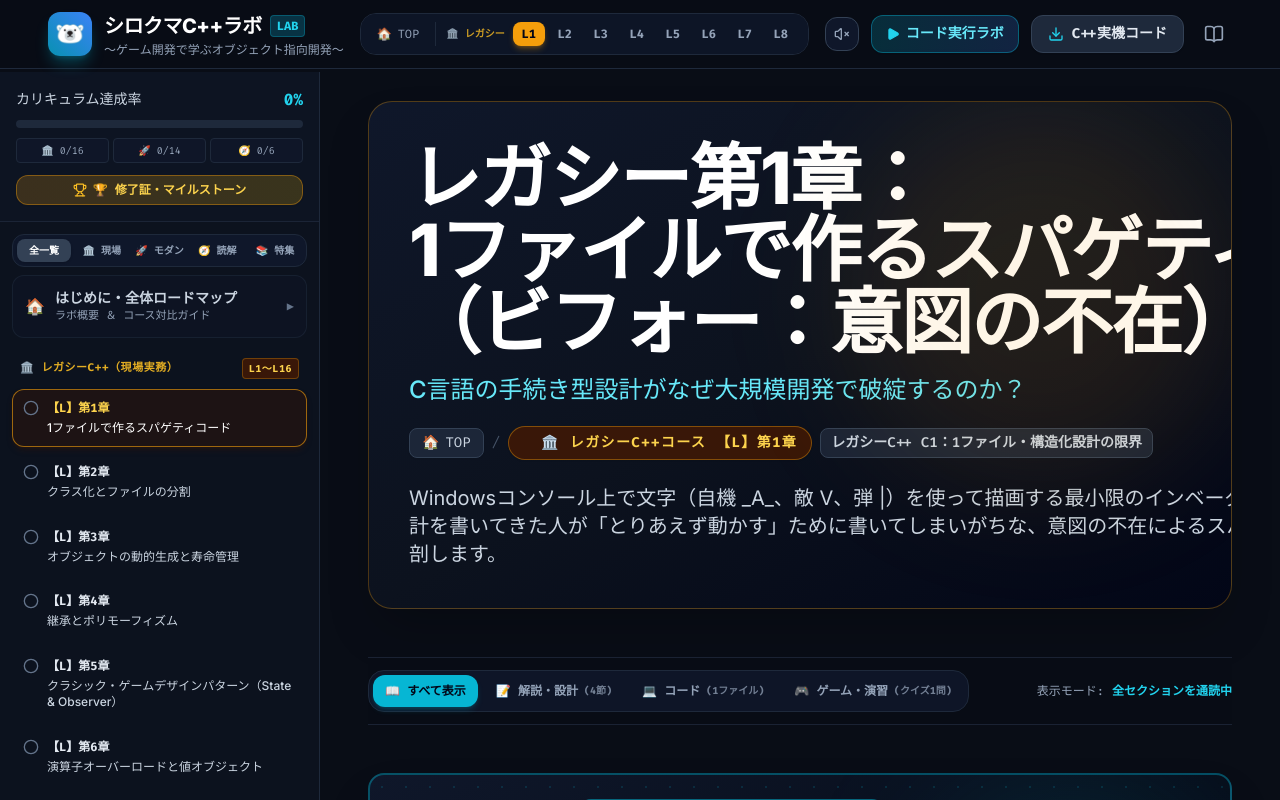
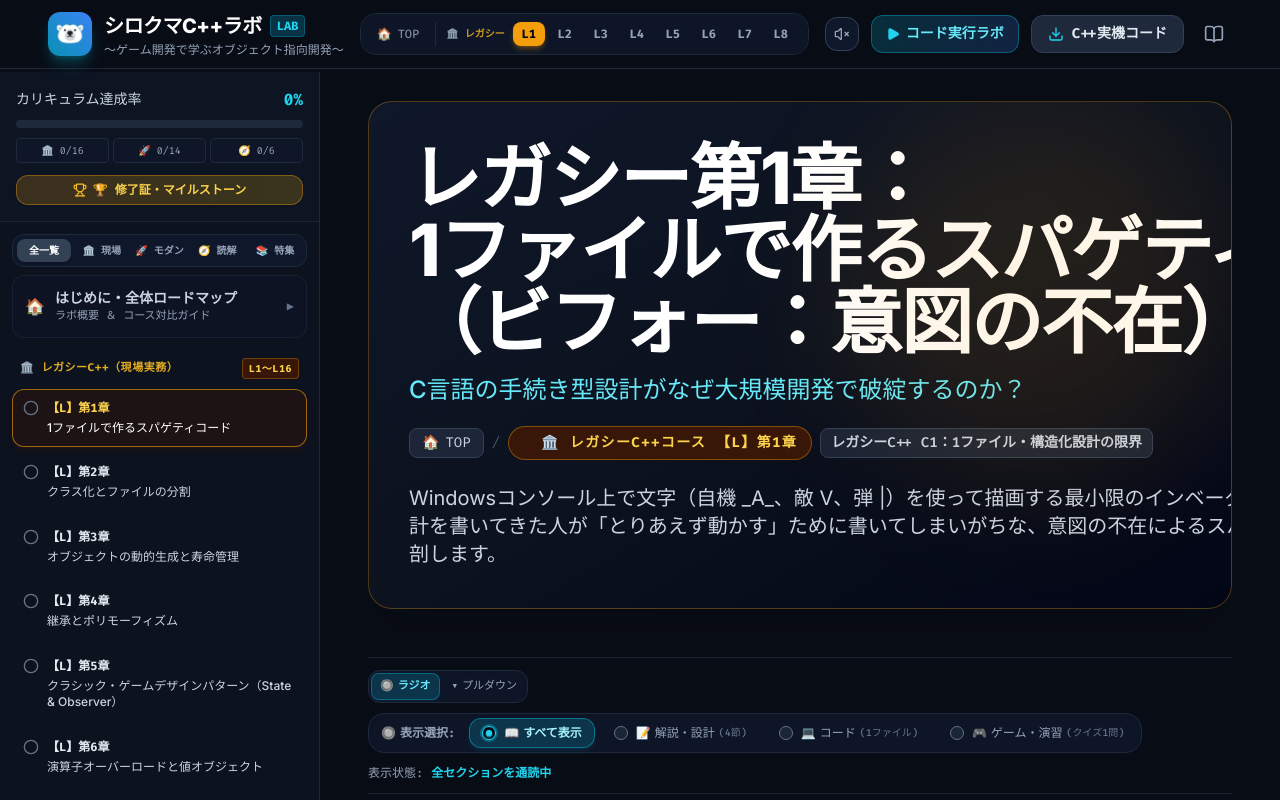
Before and after one commit to genki113355-tm/cpp-study, a React (Vite) app: page / in a window 1280 px wide. Both pictures are taken after a click on the button "L1". Shown: the top 800 px of the page. Built offline with nearby package versions, Linux system fonts and the light colour scheme.

Commit message:
feat: improve view mode selector with radio button group and pull-down dropdown options

```diff
--- a/src/components/curriculum/ChapterView.tsx
+++ b/src/components/curriculum/ChapterView.tsx
@@ -66,6 +66,52 @@ export const ChapterView: React.FC<ChapterViewProps> = ({
 
     return files;
   }, [chapter]);
+
+  // 表示形式（ラジオボタン or プルダウンリスト）の設定（localStorageに保持）
+  const [selectorStyle, setSelectorStyle] = useState<'radio' | 'dropdown'>(() => {
+    if (typeof window !== 'undefined') {
+      const saved = localStorage.getItem('chapter_view_selector_style');
+      if (saved === 'radio' || saved === 'dropdown') return saved;
+    }
+    return 'radio';
+  });
+
+  const handleSelectorStyleChange = (style: 'radio' | 'dropdown') => {
+    setSelectorStyle(style);
+    if (typeof window !== 'undefined') {
+      localStorage.setItem('chapter_view_selector_style', style);
+    }
+  };
+
+  const viewModeOptions = useMemo(() => [
+    {
+      id: 'all' as ViewMode,
+      icon: '📖',
+      label: 'すべて表示',
+      desc: '全セクションを通読中',
+    },
+    {
+      id: 'learn' as ViewMode,
+      icon: '📝',
+      label: '解説・設計',
+      count: `${chapter.sections.length}節`,
+      desc: '概念解説・UML設計図・メモリ図に集中',
+    },
+    ...(allCodeFiles.length > 0 ? [{
+      id: 'code' as ViewMode,
+      icon: '💻',
+      label: 'コード',
+      count: `${allCodeFiles.length}ファイル`,
+      desc: 'C++実装コードと差分のみ表示',
+    }] : []),
+    {
+      id: 'practice' as ViewMode,
+      icon: '🎮',
+      label: 'ゲーム・演習',
+      count: chapter.quiz && chapter.quiz.length > 0 ? `クイズ${chapter.quiz.length}問` : undefined,
+      desc: '実機ゲーム・理解度クイズ・演習道場',
+    },
+  ], [chapter, allCodeFiles]);
 
   const handleSelectOption = (questionId: string, optionIndex: number, correctIndex: number) => {
     setSelectedAnswers((prev) => ({ ...prev, [questionId]: optionIndex }));
@@ -212,69 +258,136 @@ export const ChapterView: React.FC<ChapterViewProps> = ({
         </div>
       </div>
 
-      {/* 🧭 表示モード切替タブ（長大な縦スクロールを解消し、目的に応じて絞り込み） */}
+      {/* 🧭 表示モード切替（選択式であることを明確化したラジオボタン ＆ プルダウンリスト） */}
       <div className="sticky top-18 z-30 -my-4 py-3 bg-[#090d16]/95 backdrop-blur-md border-y border-slate-800/80">
         <div className="flex items-center justify-between gap-3 flex-wrap">
-          <div className="flex items-center gap-1.5 p-1 bg-slate-900/90 rounded-2xl border border-slate-800 text-xs font-mono">
-            <button
-              onClick={() => setViewMode('all')}
-              className={`px-3 py-2 rounded-xl font-bold transition flex items-center gap-1.5 cursor-pointer ${
-                viewMode === 'all'
-                  ? 'bg-cyan-500 text-slate-950 shadow-md shadow-cyan-500/20'
-                  : 'text-slate-400 hover:text-white hover:bg-slate-800'
-              }`}
-            >
-              <span>📖 すべて表示</span>
-            </button>
-
-            <button
-              onClick={() => setViewMode('learn')}
-              className={`px-3 py-2 rounded-xl font-bold transition flex items-center gap-1.5 cursor-pointer ${
-                viewMode === 'learn'
-                  ? 'bg-cyan-500 text-slate-950 shadow-md shadow-cyan-500/20'
-                  : 'text-slate-400 hover:text-white hover:bg-slate-800'
-              }`}
-            >
-              <span>📝 解説・設計</span>
-              <span className="text-[10px] opacity-75">({chapter.sections.length}節)</span>
-            </button>
-
-            {allCodeFiles.length > 0 && (
+          {/* 左側：選択コントロール群 ＆ 形式切替 */}
+          <div className="flex items-center gap-2.5 flex-wrap">
+            {/* 形式切り替え（ラジオ ⇄ プルダウン）ボタン */}
+            <div className="flex items-center gap-1 p-0.5 bg-slate-900/90 rounded-xl border border-slate-800 text-[11px] font-mono shrink-0 shadow-inner">
               <button
-                onClick={() => setViewMode('code')}
-                className={`px-3 py-2 rounded-xl font-bold transition flex items-center gap-1.5 cursor-pointer ${
-                  viewMode === 'code'
-                    ? 'bg-cyan-500 text-slate-950 shadow-md shadow-cyan-500/20'
-                    : 'text-slate-400 hover:text-white hover:bg-slate-800'
+                type="button"
+                onClick={() => handleSelectorStyleChange('radio')}
+                title="ラジオボタン形式で選択（1クリックで直感切り替え）"
+                className={`px-2 py-1 rounded-lg transition flex items-center gap-1 cursor-pointer select-none ${
+                  selectorStyle === 'radio'
+                    ? 'bg-cyan-500/20 text-cyan-300 font-bold border border-cyan-500/40 shadow-sm shadow-cyan-500/10'
+                    : 'text-slate-400 hover:text-slate-200'
                 }`}
               >
-                <span>💻 コード</span>
-                <span className="text-[10px] opacity-75">({allCodeFiles.length}ファイル)</span>
+                <span>🔘</span>
+                <span className="hidden sm:inline">ラジオ</span>
               </button>
+              <button
+                type="button"
+                onClick={() => handleSelectorStyleChange('dropdown')}
+                title="プルダウンリスト形式で選択（省スペースなドロップダウン）"
+                className={`px-2 py-1 rounded-lg transition flex items-center gap-1 cursor-pointer select-none ${
+                  selectorStyle === 'dropdown'
+                    ? 'bg-cyan-500/20 text-cyan-300 font-bold border border-cyan-500/40 shadow-sm shadow-cyan-500/10'
+                    : 'text-slate-400 hover:text-slate-200'
+                }`}
+              >
+                <span>▾</span>
+                <span className="hidden sm:inline">プルダウン</span>
+              </button>
+            </div>
+
+            {/* ① ラジオボタン形式 */}
+            {selectorStyle === 'radio' ? (
+              <div
+                role="radiogroup"
+                aria-label="表示モード選択"
+                className="flex items-center gap-1.5 p-1 bg-slate-900/90 rounded-2xl border border-slate-800 text-xs font-mono flex-wrap shadow-inner"
+              >
+                <span className="text-slate-400 text-xs px-2 hidden md:flex items-center gap-1 font-semibold">
+                  <span className="text-cyan-400 font-bold">🔘</span> 表示選択:
+                </span>
+                {viewModeOptions.map((option) => {
+                  const isSelected = viewMode === option.id;
+                  return (
+                    <label
+                      key={option.id}
+                      className={`group flex items-center gap-2 px-3 py-1.5 rounded-xl cursor-pointer transition select-none ${
+                        isSelected
+                          ? 'bg-cyan-500/20 text-cyan-200 border border-cyan-500/50 shadow-md shadow-cyan-500/10 font-bold'
+                          : 'text-slate-400 hover:text-slate-200 hover:bg-slate-800/80 border border-transparent font-medium'
+                      }`}
+                    >
+                      <input
+                        type="radio"
+                        name="chapter-view-mode"
+                        value={option.id}
+                        checked={isSelected}
+                        onChange={() => setViewMode(option.id)}
+                        className="sr-only"
+                      />
+                      {/* ラジオボタン円（外枠＋選択時の中央ドット） */}
+                      <span
+                        className={`w-3.5 h-3.5 rounded-full border flex items-center justify-center transition shrink-0 ${
+                          isSelected
+                            ? 'border-cyan-400 bg-slate-950 ring-2 ring-cyan-500/40'
+                            : 'border-slate-500 bg-slate-800/80 group-hover:border-slate-400'
+                        }`}
+                      >
+                        {isSelected && (
+                          <span className="w-1.5 h-1.5 rounded-full bg-cyan-400 shadow-sm shadow-cyan-400" />
+                        )}
+                      </span>
+                      <span className="flex items-center gap-1">
+                        <span>{option.icon}</span>
+                        <span>{option.label}</span>
+                        {option.count && (
+                          <span
+                            className={`text-[10px] ${
+                              isSelected ? 'text-cyan-300/80' : 'text-slate-500'
+                            }`}
+                          >
+                            ({option.count})
+                          </span>
+                        )}
+                      </span>
+                    </label>
+                  );
+                })}
+              </div>
+            ) : (
+              /* ② プルダウンリスト形式 */
+              <div className="flex items-center gap-2">
+                <label
+                  htmlFor="chapter-view-mode-select"
+                  className="text-xs font-mono font-bold text-slate-300 shrink-0 flex items-center gap-1"
+                >
+                  <span className="text-cyan-400">▾</span> 表示モード選択:
+                </label>
+                <div className="relative inline-block">
+                  <select
+                    id="chapter-view-mode-select"
+                    value={viewMode}
+                    onChange={(e) => setViewMode(e.target.value as ViewMode)}
+                    className="bg-slate-900 border-2 border-cyan-500/50 hover:border-cyan-400 text-cyan-200 rounded-xl pl-3 pr-8 py-1.5 text-xs font-mono font-bold focus:outline-none focus:ring-2 focus:ring-cyan-400 appearance-none cursor-pointer shadow-md shadow-cyan-500/10 transition"
+                  >
+                    {viewModeOptions.map((opt) => (
+                      <option key={opt.id} value={opt.id} className="bg-slate-900 text-slate-200 py-1">
+                        {opt.icon} {opt.label}{opt.count ? ` (${opt.count})` : ''} - {opt.desc}
+                      </option>
+                    ))}
+                  </select>
+                  <div className="pointer-events-none absolute inset-y-0 right-0 flex items-center px-2.5 text-cyan-400">
+                    <svg className="w-4 h-4 fill-current" viewBox="0 0 20 20">
+                      <path d="M5.293 7.293a1 1 0 011.414 0L10 10.586l3.293-3.293a1 1 0 111.414 1.414l-4 4a1 1 0 01-1.414 0l-4-4a1 1 0 010-1.414z" />
+                    </svg>
+                  </div>
+                </div>
+              </div>
             )}
-
-            <button
-              onClick={() => setViewMode('practice')}
-              className={`px-3 py-2 rounded-xl font-bold transition flex items-center gap-1.5 cursor-pointer ${
-                viewMode === 'practice'
-                  ? 'bg-cyan-500 text-slate-950 shadow-md shadow-cyan-500/20'
-                  : 'text-slate-400 hover:text-white hover:bg-slate-800'
-              }`}
-            >
-              <span>🎮 ゲーム・演習</span>
-              {chapter.quiz && chapter.quiz.length > 0 && (
-                <span className="text-[10px] opacity-75">(クイズ{chapter.quiz.length}問)</span>
-              )}
-            </button>
           </div>
 
-          <div className="text-xs font-mono text-slate-400 hidden sm:flex items-center gap-2">
-            <span>表示モード:</span>
+          {/* 右側：現在の表示ステータス */}
+          <div className="text-xs font-mono text-slate-400 hidden lg:flex items-center gap-2">
+            <span>表示状態:</span>
             <span className="text-cyan-400 font-bold">
-              {viewMode === 'all' && '全セクションを通読中'}
-              {viewMode === 'learn' && '概念解説・UML設計図・メモリ図に集中'}
-              {viewMode === 'code' && 'C++実装コードと差分のみ表示'}
-              {viewMode === 'practice' && '実機ゲーム・理解度クイズ・演習道場'}
+              {viewModeOptions.find((opt) => opt.id === viewMode)?.desc}
             </span>
           </div>
         </div>
```
Also changed, not shown: src/components/curriculum/MemoryVisualizer.tsx (+36 -8 lines), src/components/curriculum/VariableInspector.tsx (+36 -8 lines), 1 other file (tests, documents, lock files or other folders).
